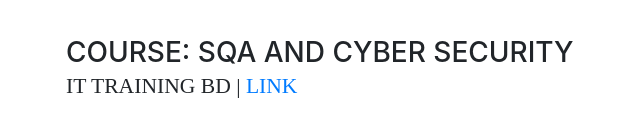
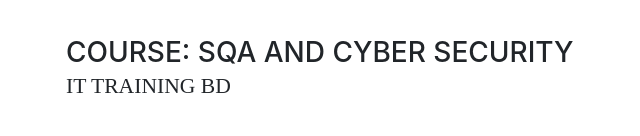
Before and after one commit to fahmee-faiza/fahmee-faiza.github.io, a website with bundled scripts: page index.html in a window 1280 px wide. Shown: the part 3724-3860 px from the top of the page, 254-894 px from the left. Built offline with nearby package versions, Linux system fonts and the light colour scheme; a web font is replaced by a local one.

Commit message:
Update index.html

```diff
--- a/index.html
+++ b/index.html
@@ -334,7 +334,7 @@
             <div class="resume-content mr-auto">
               <h3 class="mb-0">Course: SQA and Cyber Security</h3>
               <div class="subheading mb-3">
-			  IT Training BD | <a href="https://www.coursera.org/account/accomplishments/verify/MYRTSSS92XUM">Link</a>
+			  IT Training BD
 			  </div>
 
             </div>
```
